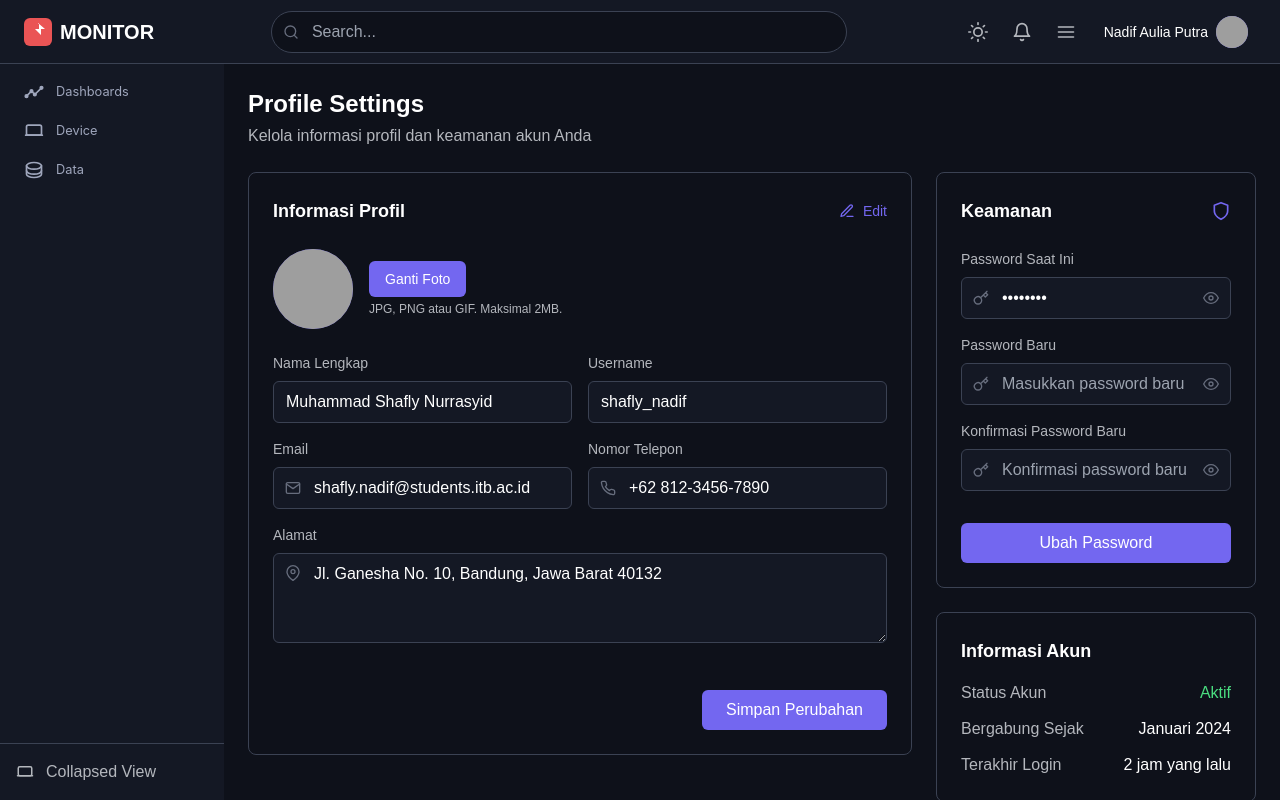
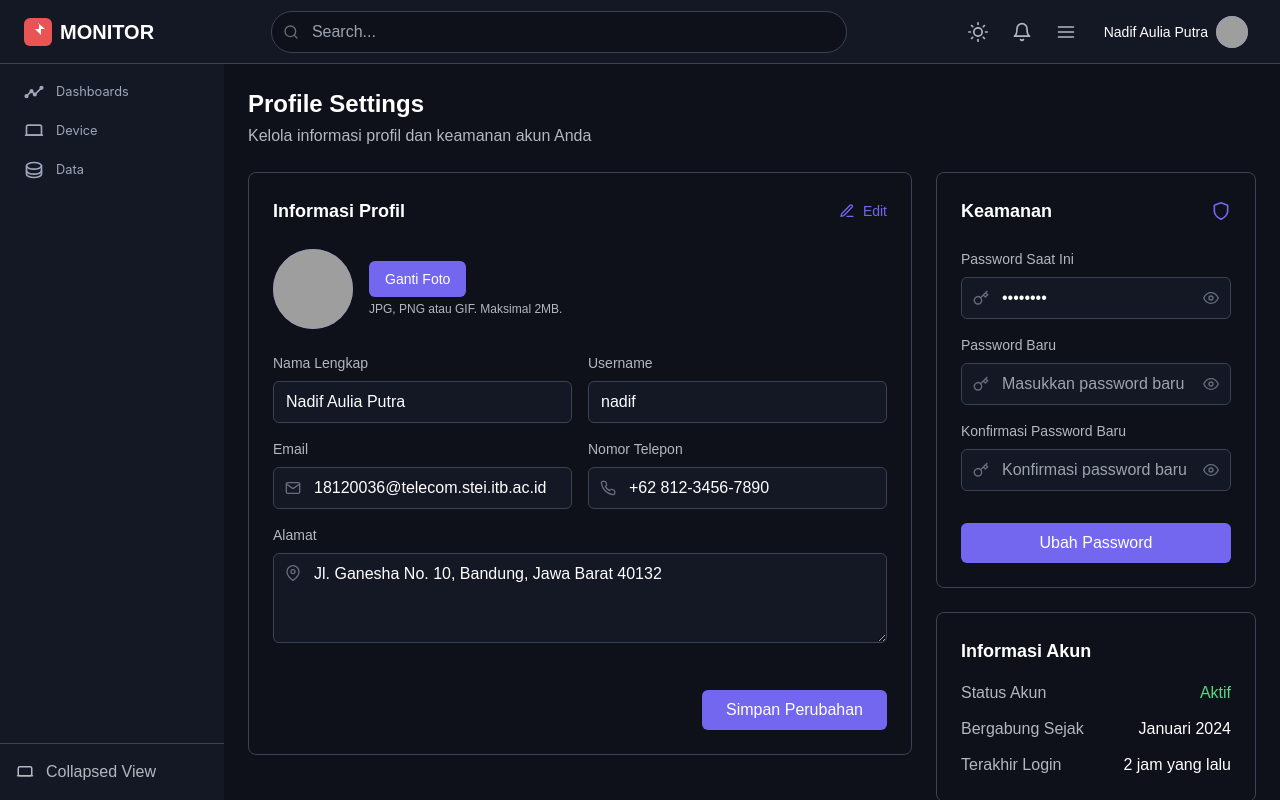
Before and after one commit to nad-if/proyek_ta__nadif, a Next.js app: page /profile in a window 1280 px wide. Built offline with nearby package versions, Linux system fonts and the light colour scheme; grey boxes are pictures that could not be loaded.

Commit message:
Update page.tsx

```diff
--- a/app/profile/page.tsx
+++ b/app/profile/page.tsx
@@ -152,7 +152,7 @@ export default function Profile() {
                           </label>
                           <input
                             type="text"
-                            defaultValue="Muhammad Shafly Nurrasyid"
+                            defaultValue="Nadif Aulia Putra"
                             className="w-full bg-[#141824] border border-[#3B4253] rounded-md px-3 py-2 text-white focus:outline-none focus:ring-2 focus:ring-[#7367F0]/50"
                           />
                         </div>
@@ -162,7 +162,7 @@ export default function Profile() {
                           </label>
                           <input
                             type="text"
-                            defaultValue="shafly_nadif"
+                            defaultValue="nadif"
                             className="w-full bg-[#141824] border border-[#3B4253] rounded-md px-3 py-2 text-white focus:outline-none focus:ring-2 focus:ring-[#7367F0]/50"
                           />
                         </div>
@@ -174,7 +174,7 @@ export default function Profile() {
                             <FiMail className="absolute left-3 top-1/2 transform -translate-y-1/2 text-[#676D7D]" />
                             <input
                               type="email"
-                              defaultValue="shafly.nadif@students.itb.ac.id"
+                              defaultValue="18120036@telecom.stei.itb.ac.id"
                               className="w-full bg-[#141824] border border-[#3B4253] rounded-md pl-10 pr-3 py-2 text-white focus:outline-none focus:ring-2 focus:ring-[#7367F0]/50"
                             />
                           </div>
```
